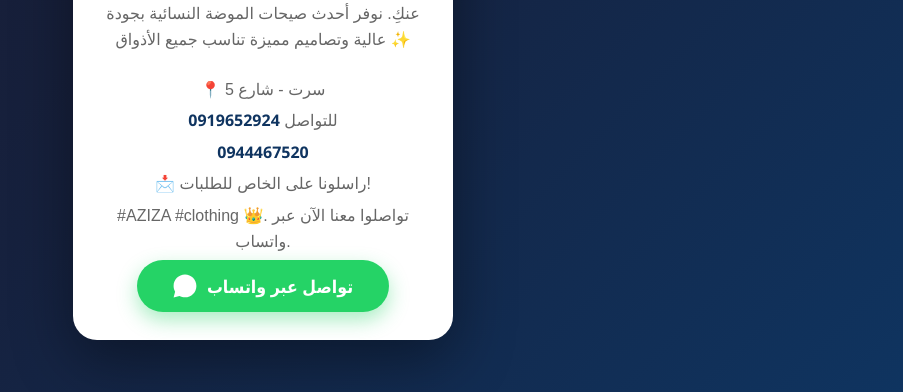
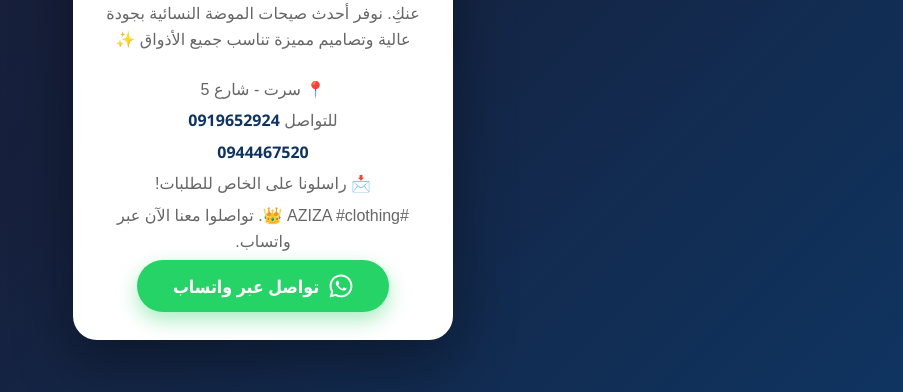
Before and after one commit to Srjdat666/aziza-boutique, a plain HTML site: page index.html in a window 1280 px wide. Shown: the part 408-800 px from the top of the page, without its empty margins (377-1280 px from the left). Drawn offline with Linux system fonts and the light colour scheme.

Commit message:
Update index.html

```diff
--- a/index.html
+++ b/index.html
@@ -1,6 +1,6 @@
 <!DOCTYPE html>
-  <html>
-    <head>
+<html lang="ar" dir="rtl">
+      <head>
       <meta charset="UTF-8">
       <meta name="viewport" content="width=device-width, initial-scale=1.0">
   <title>AZIZA - صفحة تعريفية</title>
@@ -137,9 +137,9 @@ p{
    target="_blank"
    rel="noopener">
 
-  <svg viewBox="0 0 32 32">
-    <path d="M16 .8C7.6.8.8 7.6.8 16c0 2.7.7 5.3 2 7.6L.8 31.2l7.8-2c2.2 1.2 4.8 1.9 7.4 1.9 8.4 0 15.2-6.8 15.2-15.2S24.4.8 16 .8z"/>
-  </svg>
+ <svg viewBox="0 0 32 32">
+  <path d="M16 .8C7.6.8.8 7.6.8 16c0 2.7.7 5.3 2 7.6L.8 31.2l7.8-2c2.2 1.2 4.8 1.9 7.4 1.9 8.4 0 15.2-6.8 15.2-15.2S24.4.8 16 .8zm0 27.8c-2.3 0-4.5-.6-6.4-1.8l-.5-.3-4.6 1.2 1.2-4.5-.3-.5c-1.3-2-2-4.3-2-6.7C3.4 9 9 3.4 16 3.4S28.6 9 28.6 16 23 28.6 16 28.6zm6.9-9.5c-.4-.2-2.2-1.1-2.6-1.2-.3-.1-.6-.2-.8.2-.2.4-.9 1.2-1.1 1.4-.2.2-.4.3-.8.1-.4-.2-1.6-.6-3-1.9-1.1-1-1.9-2.2-2.1-2.6-.2-.4 0-.6.2-.8.2-.2.4-.4.6-.7.2-.2.2-.4.4-.6.1-.2 0-.5 0-.7-.1-.2-.8-1.9-1.1-2.6-.3-.7-.6-.6-.8-.6h-.7c-.2 0-.6.1-.9.4-.3.4-1.2 1.2-1.2 2.9s1.2 3.4 1.4 3.6c.2.2 2.4 3.7 5.9 5.2.8.4 1.5.6 2 .7.8.3 1.6.2 2.2.1.7-.1 2.2-.9 2.5-1.8.3-.9.3-1.6.2-1.8-.1-.1-.3-.2-.6-.3z"/>
+</svg>
 
   تواصل عبر واتساب
 </a>
```
